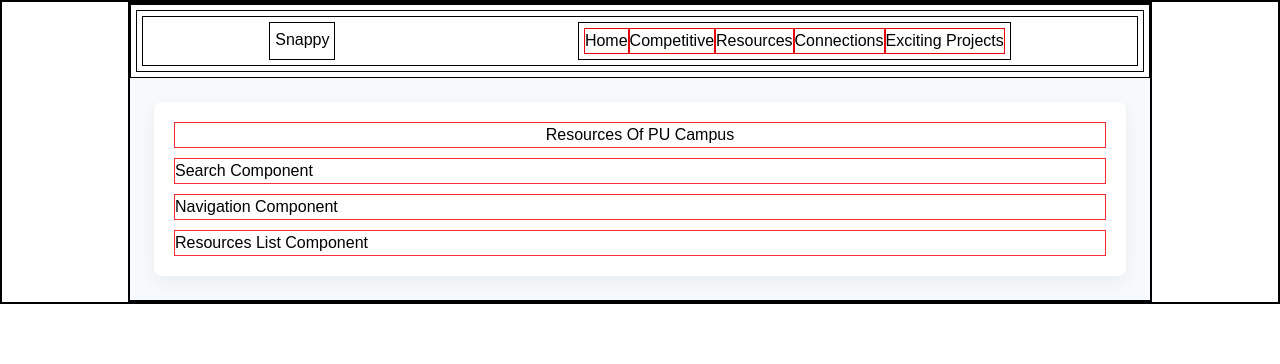
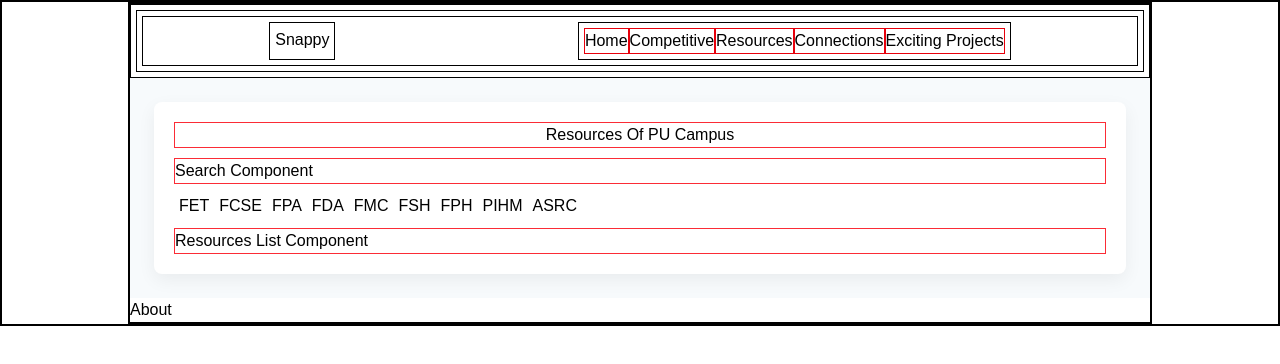
Before and after one commit to nayaknishant656/snappy-poornima, a Next.js app: page / in a window 1280 px wide. Shown: the top 364 px of the page. Built offline with nearby package versions, Linux system fonts and the light colour scheme.

Commit message:
developing the resources list in the webapp now

```diff
--- /dev/null
+++ b/app/about/page.jsx
@@ -0,0 +1,7 @@
+import React from 'react'
+
+export default function about() {
+    return (
+        <div>about</div>
+    )
+}
--- /dev/null
+++ b/app/navigation/page.jsx
@@ -0,0 +1,7 @@
+import React from 'react'
+
+export default function navigation() {
+    return (
+        <div>navigation</div>
+    )
+}
--- a/app/page.tsx
+++ b/app/page.tsx
@@ -2,12 +2,14 @@ import Header from '@/components/header/header'
 import React from 'react'
 import Resources from '@/components/feature/resoruces/resourcemain'
 import './page.css'
+import Link from 'next/link'
 export default function Home() {
   return (
     <div className="grand-parent-container-main">
       <div className="parent-container-main">
         <Header />
         <Resources />
+        <Link href="/about">About</Link>
       </div>
     </div>
   );
--- /dev/null
+++ b/components/feature/resoruces/components/navigation.css
@@ -0,0 +1,3 @@
+.navigation_resources_parent_body a {
+    padding: 5px;
+}
--- a/components/feature/resoruces/components/navigation.jsx
+++ b/components/feature/resoruces/components/navigation.jsx
@@ -1,9 +1,23 @@
 import React from 'react'
+import Link from 'next/link'
+import './navigation.css'
 
 export default function Navigation() {
   return (
-    <div className="border border-red-500 p-[5px]">
-      <h2>Navigation Component</h2>
+    <div className="navigation_resources_grandparent">
+      <div className="navigation_resources_parent">
+        <div className="navigation_resources_parent_body">
+          <Link href="/navigation">FET</Link>
+          <Link href="/">FCSE</Link>
+          <Link href="/">FPA</Link>
+          <Link href="/">FDA</Link>
+          <Link href="/">FMC</Link>
+          <Link href="/">FSH</Link>
+          <Link href="/">FPH</Link>
+          <Link href="/">PIHM</Link>
+          <Link href="/">ASRC</Link>
+        </div>
+      </div>
     </div>
   )
 }
```
